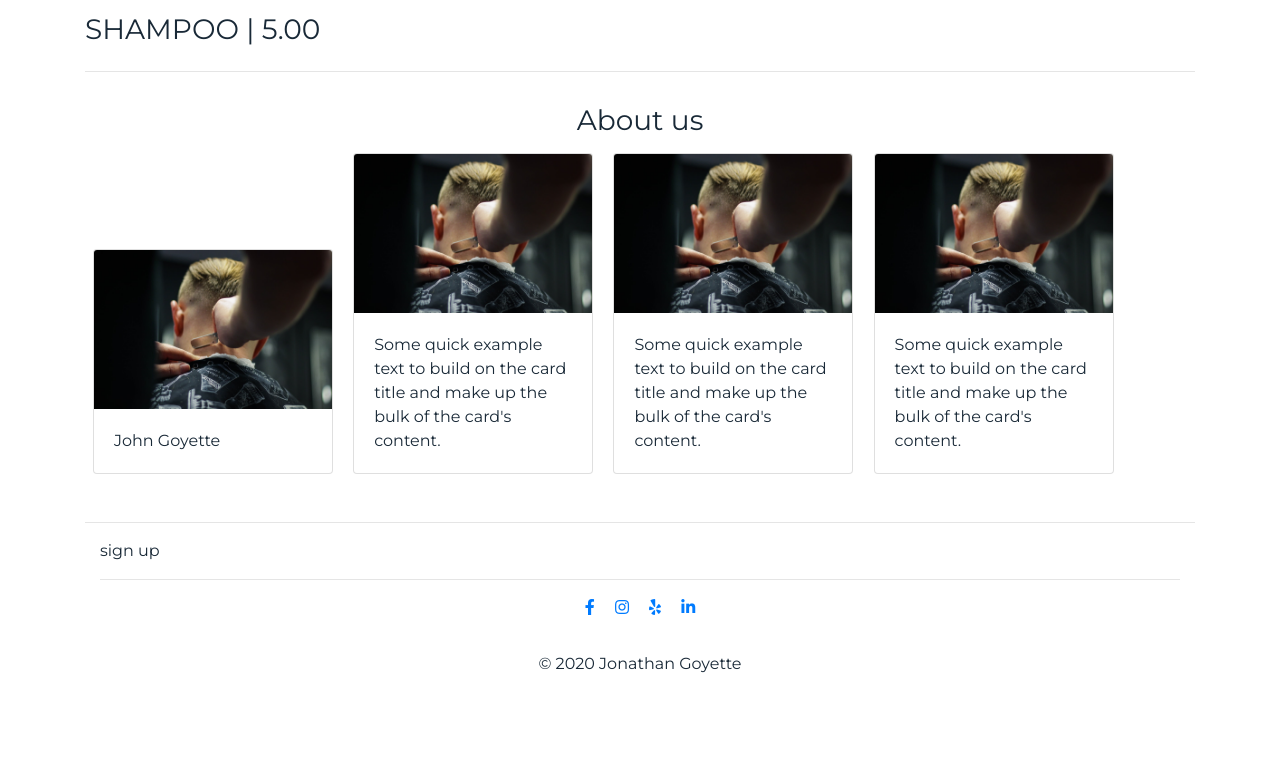
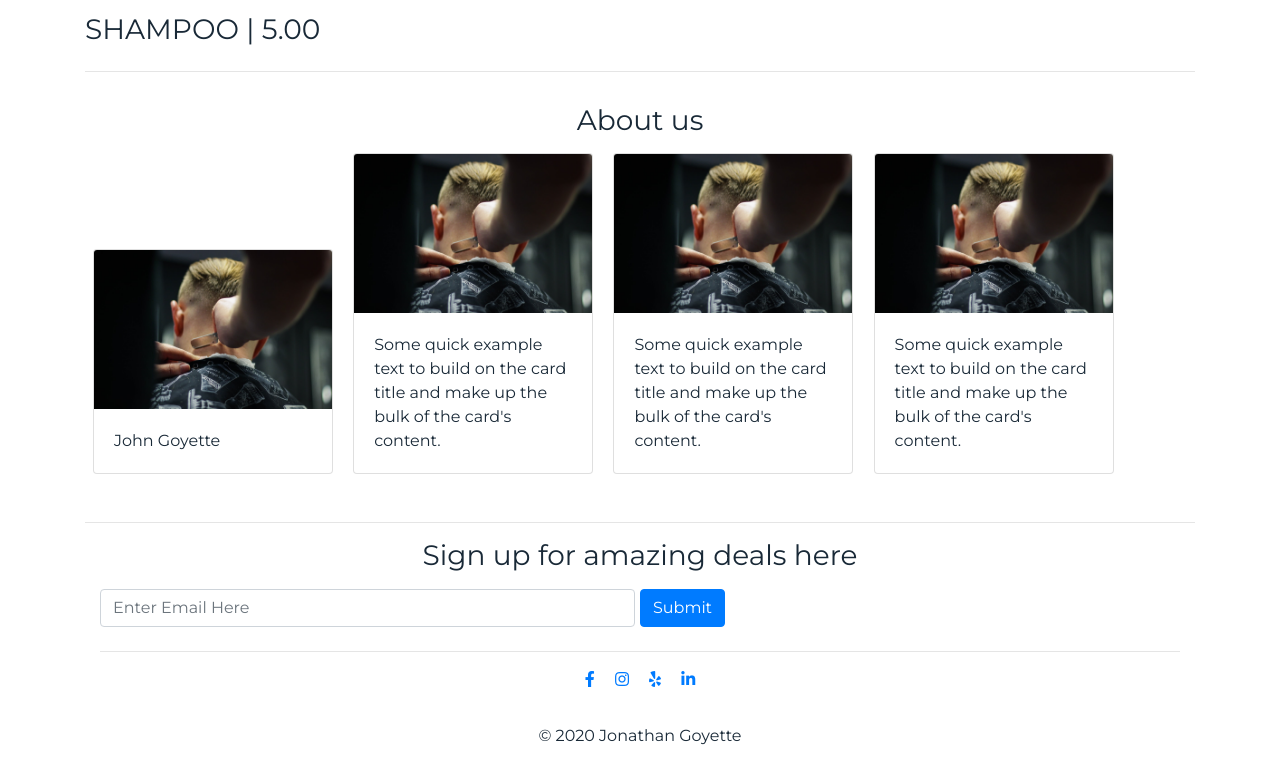
Before and after one commit to itssumitshukla/clientProjects, a plain HTML site: page Goyette_Barbershop/index.html in a window 1280 px wide. Shown: the part 1325-2089 px from the top of the page. Before the commit the page ends 2017 px from the top, so only its background shows below. Drawn offline with nearby package versions, Linux system fonts and the light colour scheme.

Commit message:
Footer email sign up

```diff
--- a/Goyette_Barbershop/index.html
+++ b/Goyette_Barbershop/index.html
@@ -229,10 +229,19 @@
     <footer class="pt-4">
       <hr>
       <!-- Footer Sign uP -->
-      <div class="container">
-        sign up
-        <hr>
-      </div>
+      <form>
+        <div class="container">
+          <h3 class="text-center pb-2">Sign up for amazing deals here</h3>
+          <!-- inline form -->
+          <div class="form-row ">
+            <div class="col-6">
+              <input type="email" class="form-control" placeholder="Enter Email Here">
+            </div>
+            <button type="submit" class="btn btn-primary mb-2">Submit</button>
+          </div>
+          <hr>
+        </div>
+      </form>
       <!-- Footer Elements Social-->
       <div class="container">
 
```
